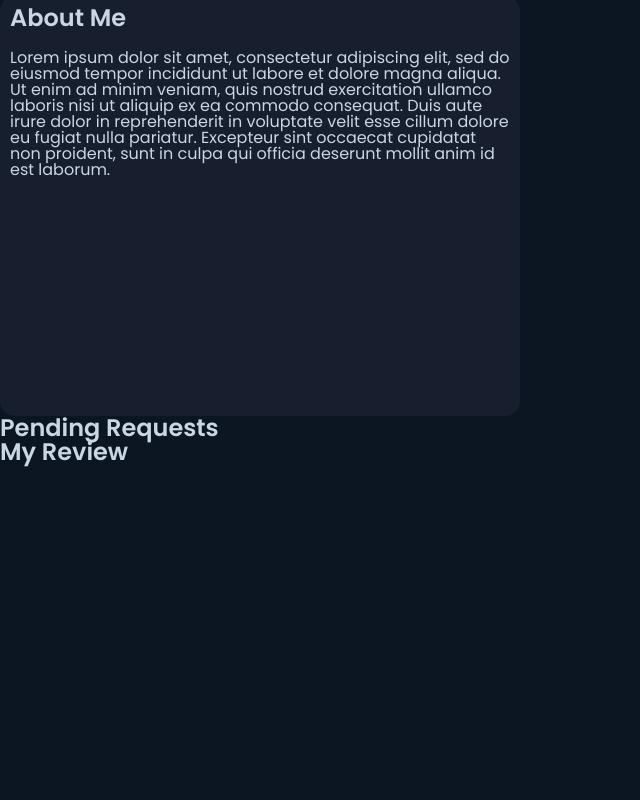
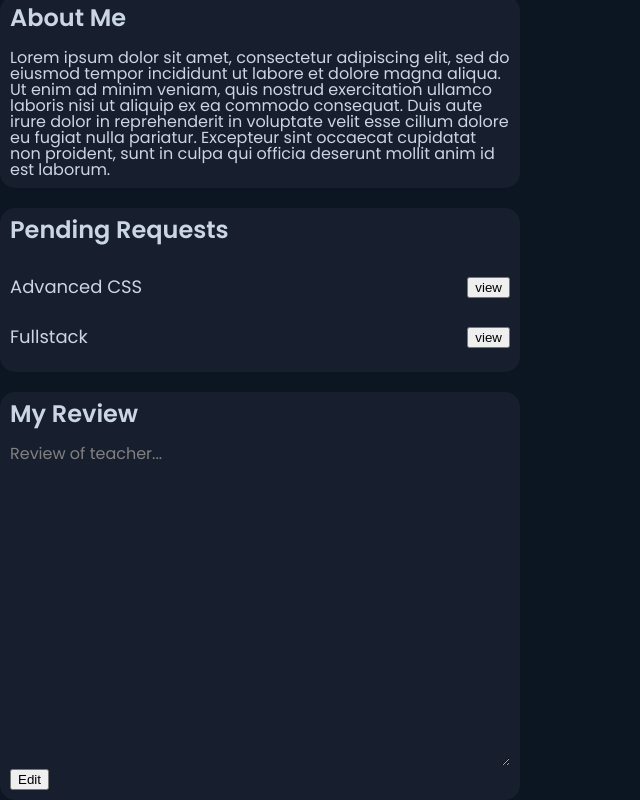
Before and after one commit to ntnu-web-prosjekt/webprosjekt, a React (Create React App) app: page /profile in a window 1280 px wide. Shown: the part 904-1704 px from the top of the page, without its empty margins (0-640 px from the left). Before the commit the page ends 1372 px from the top, so only its background shows below. Built offline with nearby package versions, Linux system fonts and the light colour scheme.

Commit message:
myreview & pendigreq

```diff
--- a/src/components/profile/MyReview.jsx
+++ b/src/components/profile/MyReview.jsx
@@ -3,8 +3,15 @@ import React, { Component } from "react";
 export default class MyReview extends Component {
   render() {
     return (
-      <div>
+      <div className="myReview">
         <h2>My Review</h2>
+        <textarea
+          placeholder="Review of teacher..."
+          id="myReview"
+          rows="20"
+          cols="60"
+        ></textarea>
+        <button type="button">Edit</button>
       </div>
     );
   }
--- a/src/components/profile/PendingReq.jsx
+++ b/src/components/profile/PendingReq.jsx
@@ -3,8 +3,22 @@ import React, { Component } from "react";
 export default class PendingReq extends Component {
   render() {
     return (
-      <div>
+      <div className="pendingReq-container">
         <h2>Pending Requests</h2>
+        <ul>
+          <li>
+            Advanced CSS{" "}
+            <button type="button" className="viewReqBtn">
+              view
+            </button>
+          </li>
+          <li>
+            Fullstack{" "}
+            <button type="button" className="viewReqBtn">
+              view
+            </button>
+          </li>
+        </ul>
       </div>
     );
   }
--- a/src/components/profile/profile.scss
+++ b/src/components/profile/profile.scss
@@ -59,9 +59,11 @@
         }
     }
 }
-.aboutMe {
+.aboutMe,
+.myReview,
+.pendingReq-container {
     width: 500px;
-    height: 400px;
+    height: fit-content;
     background-color: #171e2e;
     border-radius: 15px;
     padding: 10px;
@@ -70,3 +72,29 @@
         margin-bottom: 20px;
     }
 }
+textarea {
+    width: 100%;
+    height: max-content;
+    box-sizing: border-box;
+    background-color: transparent;
+    border: none;
+    color: white;
+    &::placeholder {
+        color: gray;
+    }
+}
+.pendingReq-container {
+    ul {
+        display: flex;
+        flex-direction: column;
+
+        li {
+            height: 50px;
+            width: 100%;
+            display: flex;
+            justify-content: space-between;
+            align-items: center;
+            font-size: 18px;
+        }
+    }
+}
--- a/src/sass/base/_reset.scss
+++ b/src/sass/base/_reset.scss
@@ -78,7 +78,8 @@ summary,
 time,
 mark,
 audio,
-video {
+video,
+textarea {
     margin: 0;
     padding: 0;
     border: 0;
@@ -120,7 +121,7 @@ blockquote:before,
 blockquote:after,
 q:before,
 q:after {
-    content: '';
+    content: "";
     content: none;
 }
 
```
